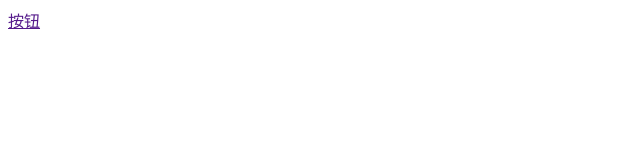
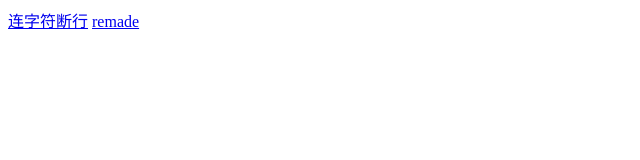
Before and after one commit to pythongyj/cssCase, a plain HTML site: page index.html in a window 1280 px wide. Shown: the whole page, without its empty margins (0-640 px from the left). Drawn offline with Linux system fonts and the light colour scheme.

Commit message:
调试按钮

```diff
--- a/index.html
+++ b/index.html
@@ -4,7 +4,7 @@
  * @Author: Yunjie Ge
  * @Date: 2020-11-12 09:01:30
  * @LastEditors: Yunjie Ge
- * @LastEditTime: 2020-11-12 09:02:01
+ * @LastEditTime: 2020-11-12 14:06:05
 -->
 <!DOCTYPE html>
 <html lang="en">
@@ -14,6 +14,7 @@
     <title>css案例展示</title>
 </head>
 <body>
-    <a href="">按钮</a>
+    <a href="./views/sizeCase/charLine/index.html">连字符断行</a>
+    <a href="./views/sizeCase/charLine/remade.md">remade</a>
 </body>
 </html>
```
